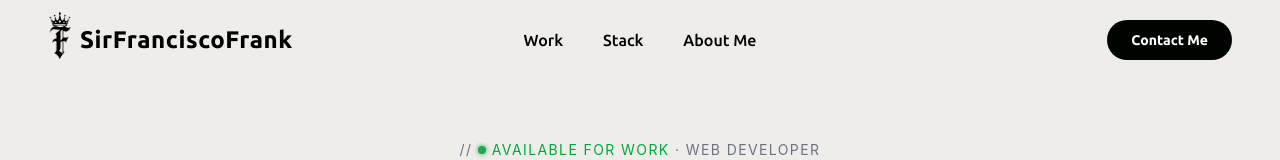
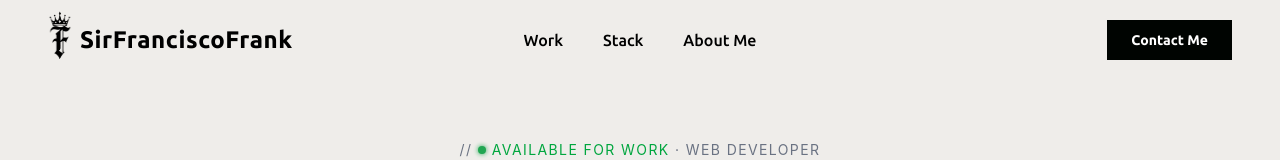
Before and after one commit to sirfranciscofrank/MyPage, a React (Vite) app: page / in a window 1280 px wide. Shown: the top 160 px of the page. Built offline with nearby package versions, Linux system fonts and the light colour scheme; a web font is replaced by a local one.

Commit message:
feat(nav): wire smooth-scroll to all nav links

```diff
--- a/src/components/UI/Navbar.jsx
+++ b/src/components/UI/Navbar.jsx
@@ -30,19 +30,20 @@ function Navbar() {
         </div>
         <ul className="flex gap-10 font-medium">
           <li className="hover:underline hover:scale-90 active:scale-70 transition-transform duration-200 ease-out">
-            <a href="">Work</a>
+            <a href="#projects" onClick={(e) => { e.preventDefault(); document.getElementById("projects")?.scrollIntoView({ behavior: "smooth" }); }}>Work</a>
           </li>
           <li className="hover:underline hover:scale-90 active:scale-70 transition-transform duration-200 ease-out">
-            <a href="">Stack</a>
+            <a href="#stack" onClick={(e) => { e.preventDefault(); document.getElementById("stack")?.scrollIntoView({ behavior: "smooth" }); }}>Stack</a>
           </li>
           <li className="hover:underline hover:scale-90 active:scale-70 transition-transform duration-200 ease-out">
-            <a href="">About Me</a>
+            <a href="#about" onClick={(e) => { e.preventDefault(); document.getElementById("about")?.scrollIntoView({ behavior: "smooth" }); }}>About Me</a>
           </li>
         </ul>
         <div className="flex-1 flex justify-end">
           <a
             href="#contact"
-            className="bg-[#000401] text-white text-sm font-bold px-6 py-2.5 rounded-full hover:scale-90 active:scale-70 transition-transform duration-200 ease-out"
+            onClick={(e) => { e.preventDefault(); document.getElementById("contact")?.scrollIntoView({ behavior: "smooth" }); }}
+            className="bg-[#000401] text-white text-sm font-bold px-6 py-2.5  hover:scale-90 active:scale-70 transition-transform duration-200 ease-out"
           >
             Contact Me
           </a>
```
